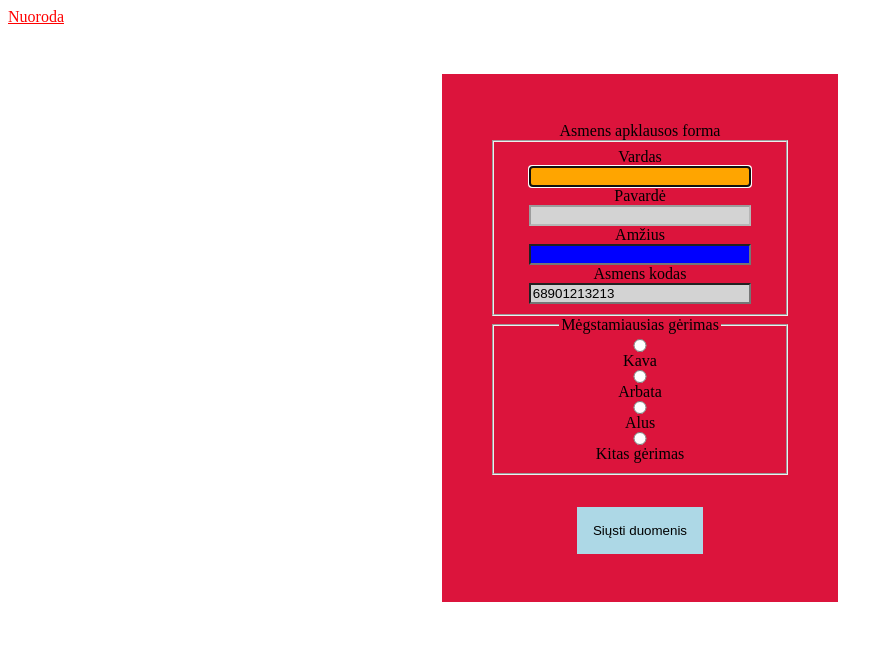
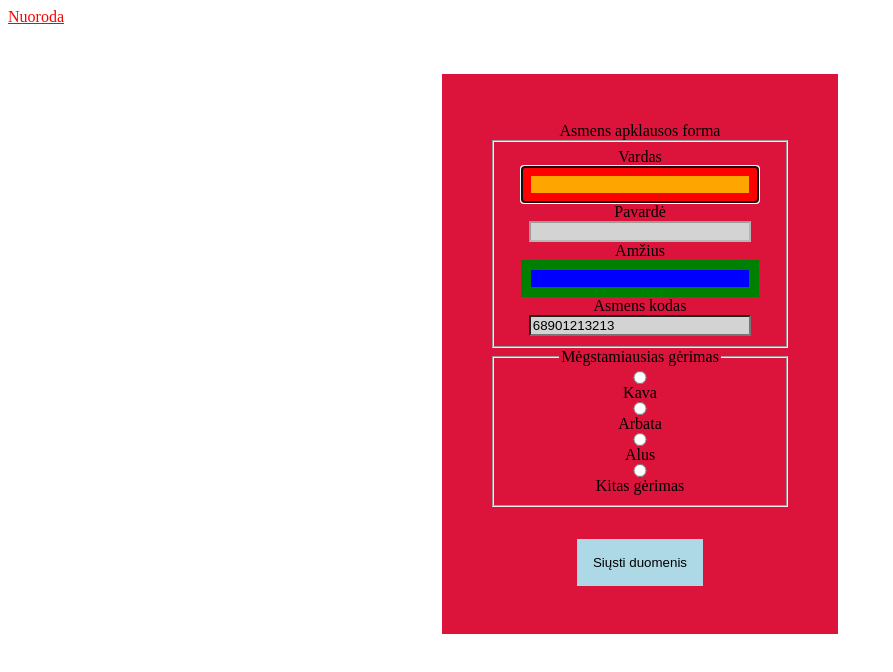
Before and after one commit to Marijus84/HTML-classWork, a plain HTML site: page 11_pseudo2/index.html in a window 1280 px wide. Shown: the whole page, without its empty margins (0-893 px from the left). Drawn offline with Linux system fonts and the light colour scheme.

Commit message:
add valid/invalid pseudo classes

```diff
--- a/11_pseudo2/style.css
+++ b/11_pseudo2/style.css
@@ -66,3 +66,11 @@ input:read-only {
 input[type="radio"]:checked {
   height: 3rem;
 }
+
+input:valid {
+  border: 10px solid green;
+}
+
+input:invalid {
+  border: 10px solid red;
+}
```
